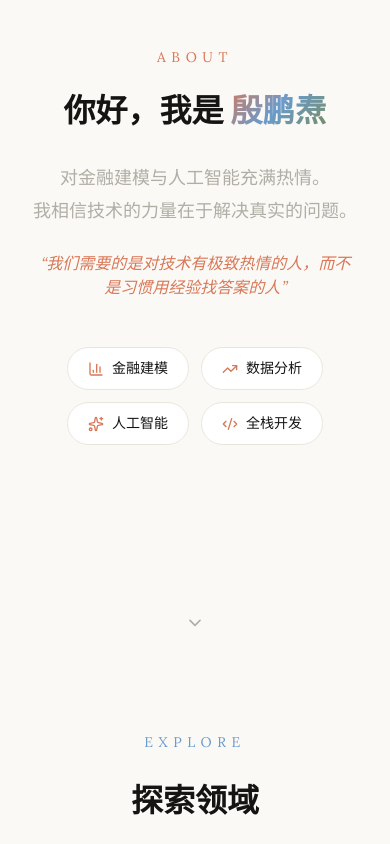
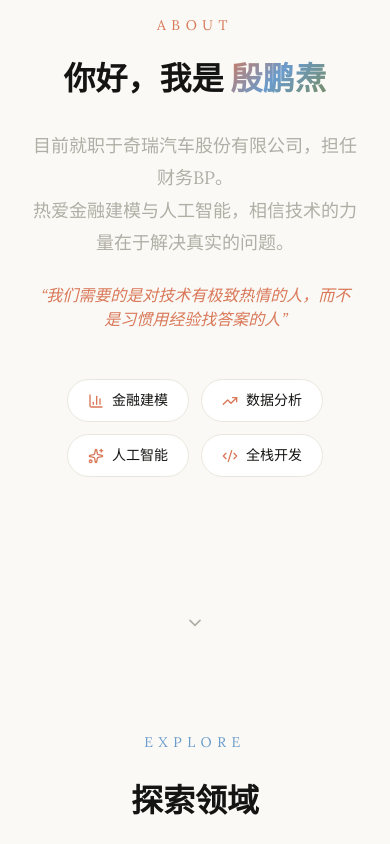
Before and after one commit to yinpengtao2002-ai/yinpengtao2002-ai.github.io, a Next.js app: page / in a window 390 px wide. Shown: the part 1020-1864 px from the top of the page. Built offline with nearby package versions, Linux system fonts and the light colour scheme.

Commit message:
feat: update About with real bio, add phone contact
- About section: 奇瑞汽车财务BP, real intro text
- Added phone number to siteConfig and footer contact icons
- Email confirmed: yinpengtao2002@gmail.com

https://claude.ai/code/session_018SuUCHNKuQACREyvQ6WBRD

```diff
--- a/src/app/page.tsx
+++ b/src/app/page.tsx
@@ -10,6 +10,7 @@ import {
   ArrowRight,
   Github,
   Mail,
+  Phone,
   MessageCircle,
   TrendingUp,
   Sparkles,
@@ -122,9 +123,9 @@ export default function Home() {
               marginBottom: "1.5rem",
             }}
           >
-            对金融建模与人工智能充满热情。
+            目前就职于奇瑞汽车股份有限公司，担任财务BP。
             <br />
-            我相信技术的力量在于解决真实的问题。
+            热爱金融建模与人工智能，相信技术的力量在于解决真实的问题。
           </p>
           <p style={{ fontSize: "1rem", fontStyle: "italic", color: "var(--accent)" }}>
             &ldquo;{siteConfig.description}&rdquo;
@@ -557,6 +558,21 @@ export default function Home() {
                 <Mail style={{ width: 20, height: 20 }} />
               </a>
             )}
+            {siteConfig.links?.phone && (
+              <a
+                href={`tel:${siteConfig.links.phone}`}
+                style={{
+                  padding: "0.75rem",
+                  borderRadius: "9999px",
+                  border: "1px solid var(--border)",
+                  color: "var(--muted)",
+                  display: "flex",
+                  transition: "all 0.3s ease",
+                }}
+              >
+                <Phone style={{ width: 20, height: 20 }} />
+              </a>
+            )}
           </div>
 
           <p style={{ fontSize: "0.75rem", color: "var(--muted)", opacity: 0.5 }}>
--- a/src/lib/config/site.ts
+++ b/src/lib/config/site.ts
@@ -13,5 +13,6 @@ export const siteConfig: SiteConfig = {
     links: {
         github: "https://github.com/yinpengtao2002-ai",
         email: "yinpengtao2002@gmail.com",
+        phone: "15140319603",
     },
 };
--- a/src/lib/types.ts
+++ b/src/lib/types.ts
@@ -36,6 +36,7 @@ export interface SiteConfig {
     links?: {
         github?: string;
         email?: string;
+        phone?: string;
         linkedin?: string;
     };
 }
```
